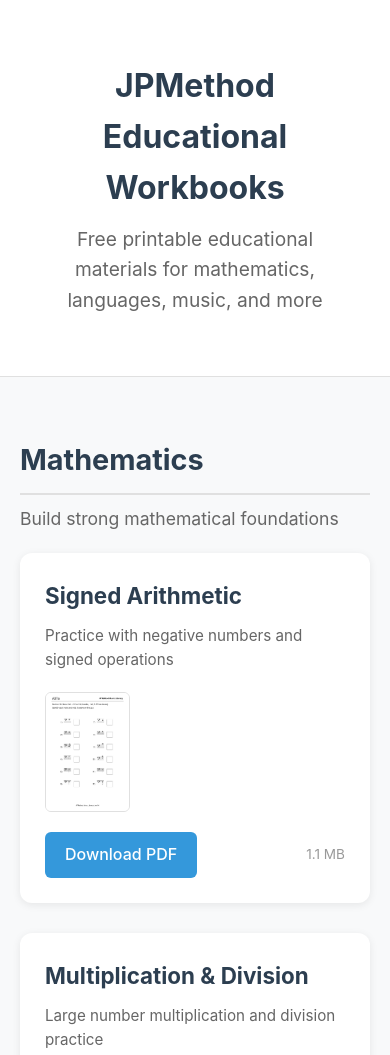
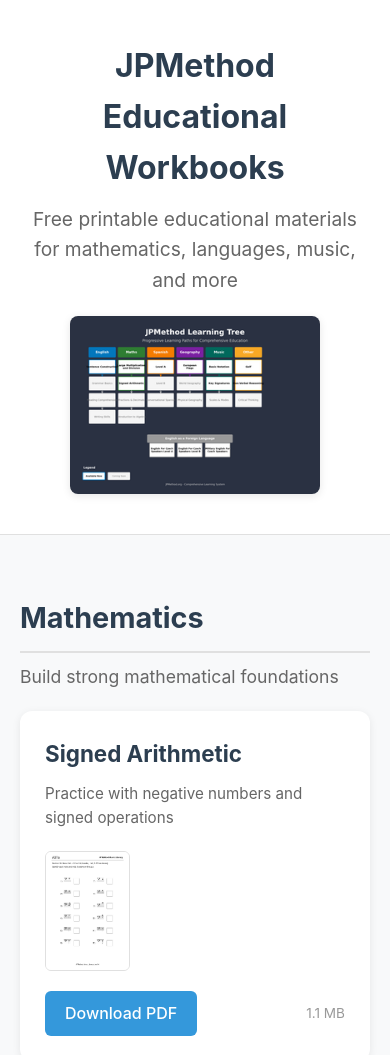
Before and after one commit to jpmethod/jpmethod-landing, a plain HTML site: page index.html in a window 390 px wide. Shown: the top 1055 px of the page. Drawn offline with Linux system fonts and the light colour scheme.

Commit message:
Add JPMethod Learning Tree visualization with dark theme and arrows

```diff
--- a/index.html
+++ b/index.html
@@ -25,11 +25,60 @@
         }
 
         header {
-            text-align: center;
             padding: 40px 20px;
             background: white;
             border-bottom: 1px solid #e0e0e0;
             margin-bottom: 40px;
+        }
+
+        .header-content {
+            display: flex;
+            align-items: center;
+            justify-content: space-between;
+            max-width: 1200px;
+            margin: 0 auto;
+        }
+
+        .header-text {
+            flex: 1;
+            text-align: left;
+            padding-right: 30px;
+        }
+
+        .learning-tree-thumb {
+            cursor: pointer;
+            transition: transform 0.2s, box-shadow 0.2s;
+            border-radius: 8px;
+            overflow: hidden;
+            box-shadow: 0 2px 8px rgba(0,0,0,0.1);
+        }
+
+        .learning-tree-thumb:hover {
+            transform: scale(1.02);
+            box-shadow: 0 4px 16px rgba(0,0,0,0.15);
+        }
+
+        .learning-tree-thumb img {
+            display: block;
+            width: 300px;
+            height: auto;
+        }
+
+        @media (max-width: 768px) {
+            .header-content {
+                flex-direction: column;
+                text-align: center;
+            }
+
+            .header-text {
+                padding-right: 0;
+                margin-bottom: 20px;
+                text-align: center;
+            }
+
+            .learning-tree-thumb img {
+                width: 250px;
+            }
         }
 
         h1 {
@@ -224,9 +273,14 @@
 </head>
 <body>
     <header>
-        <div class="container">
-            <h1>JPMethod Educational Workbooks</h1>
-            <p class="subtitle">Free printable educational materials for mathematics, languages, music, and more</p>
+        <div class="header-content">
+            <div class="header-text">
+                <h1>JPMethod Educational Workbooks</h1>
+                <p class="subtitle">Free printable educational materials for mathematics, languages, music, and more</p>
+            </div>
+            <div class="learning-tree-thumb" onclick="openModal('assets/jpmethod_learning_tree.png')">
+                <img src="assets/learning_tree_thumb_dark.png" alt="JPMethod Learning Tree - Click to enlarge" title="View Complete Learning Tree">
+            </div>
         </div>
     </header>
 
@@ -250,6 +304,14 @@
     </div>
 
     <script>
+        // Modal functionality for learning tree
+        function openModal(imageSrc) {
+            const modal = document.getElementById('imageModal');
+            const modalImage = document.getElementById('modalImage');
+            modal.style.display = 'block';
+            modalImage.src = imageSrc;
+        }
+
         // Helper function to create domain card
         function createDomainCard(domain) {
             const card = document.createElement('div');
@@ -258,7 +320,7 @@
             const samplesHtml = domain.samples && domain.samples.length > 0
                 ? `<div class="sample-preview">
                     ${domain.samples.map(s =>
-                        `<img src="${s}" alt="${domain.name} sample" onclick="showModal('${s}')">`
+                        `<img src="${s}?v=${Date.now()}" alt="${domain.name} sample" onclick="showModal('${s}')" class="sample-image">`
                     ).join('')}
                    </div>`
                 : '<div class="no-samples">Preview images coming soon</div>';
@@ -279,7 +341,7 @@
         }
 
         // Load and display catalog
-        fetch('assets/catalog.json')
+        fetch('assets/catalog.json?v=' + Date.now())
             .then(response => response.json())
             .then(data => {
                 const mainContent = document.getElementById('mainContent');
```
Also changed, not shown: assets/jpmethod_learning_tree.png (added), assets/learning_tree_thumb_dark.png (added).
